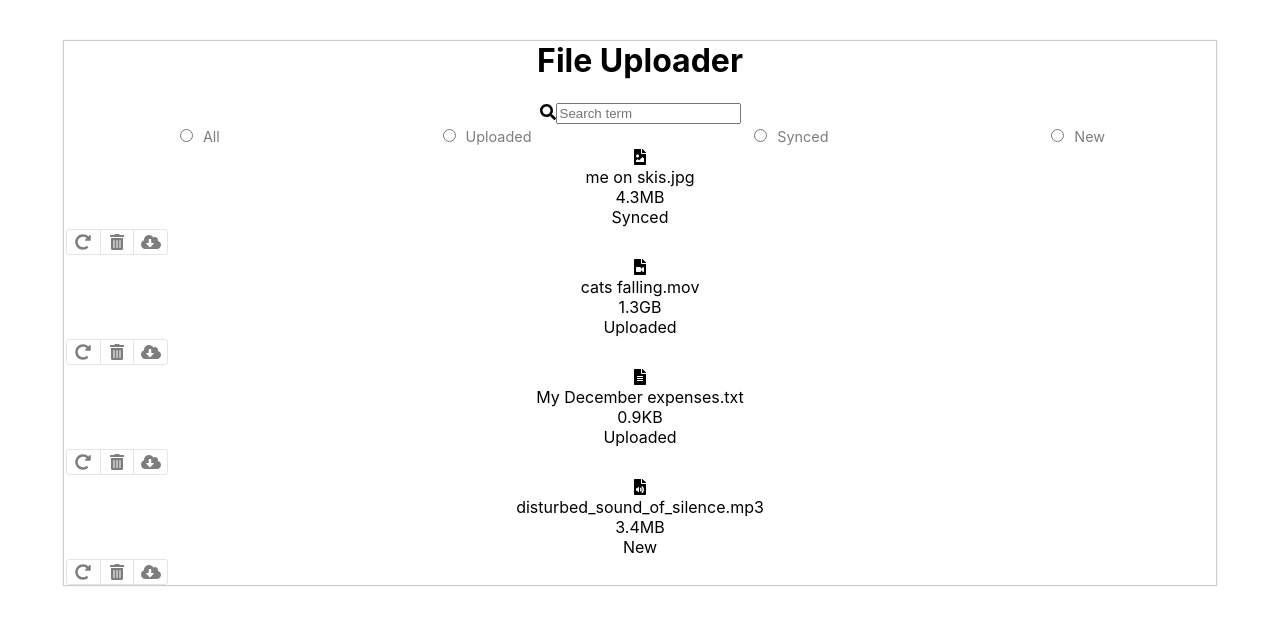
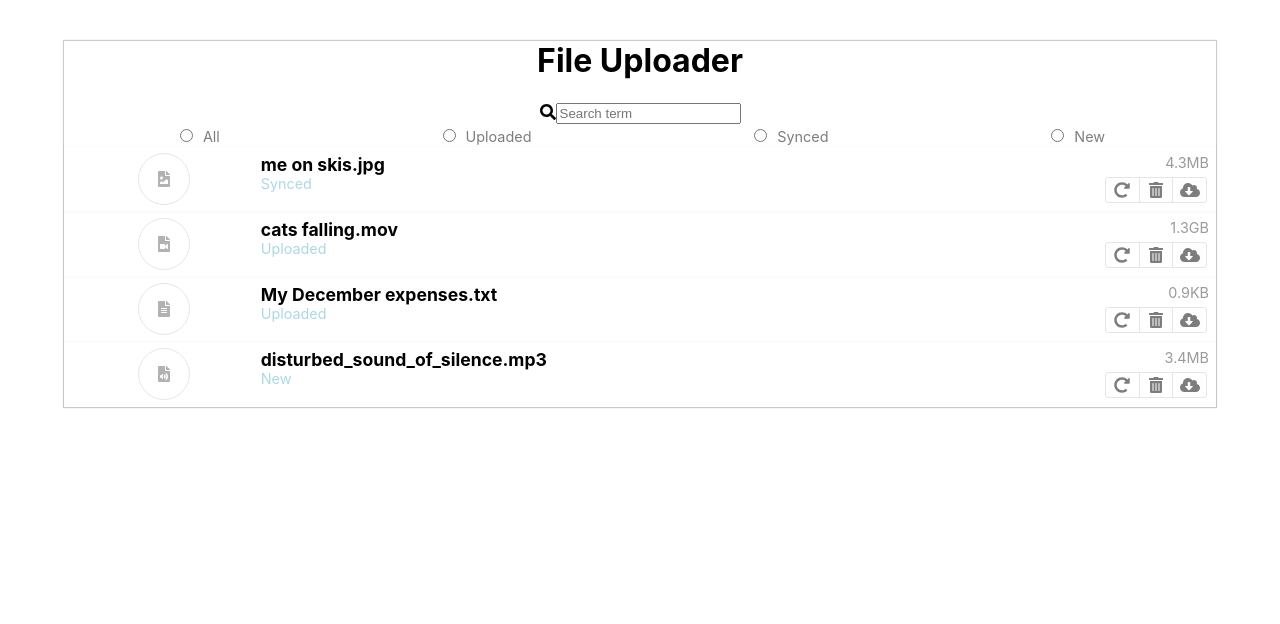
Before and after one commit to aniledev/react-file-uploader, a React (Create React App) app: page / in a window 1280 px wide. Shown: the top 624 px of the page. Built offline with nearby package versions, Linux system fonts and the light colour scheme; the HTML template or start-up script is replaced by a standard one.

Commit message:
styles: add styling for FilterableList component

```diff
--- a/src/Styles/FilterableList.css
+++ b/src/Styles/FilterableList.css
@@ -0,0 +1,59 @@
+.ListItem {
+  box-shadow: 0 0 1px 0 rgba(0, 0, 0, 0.1);
+  display: flex;
+  justify-content: space-between;
+  padding: 5px;
+}
+
+.ListItem__icon {
+  flex: 1;
+  display: flex;
+  justify-content: center;
+  align-items: center;
+}
+
+.ListItem__circle {
+  border-radius: 50%;
+  border: 1px solid rgba(0, 0, 0, 0.1);
+  width: 50px;
+  height: 50px;
+  display: flex;
+  justify-content: center;
+  align-items: center;
+  color: rgba(0, 0, 0, 0.3);
+}
+
+.ListItem__content {
+  flex: 5;
+  padding: 2px;
+}
+
+.ListItem__heading {
+  display: flex;
+}
+
+.ListItem__title {
+  flex: 4;
+  font-size: 1.1em;
+  font-weight: bold;
+  text-align: left;
+}
+
+.ListItem__size {
+  flex: 1;
+  font-size: 0.9em;
+  color: rgba(0, 0, 0, 0.4);
+  text-align: right;
+}
+
+.ListItem__actions {
+  display: flex;
+  justify-content: space-between;
+}
+
+.ListItem__status {
+  flex: 1;
+  font-size: 0.9em;
+  color: lightblue;
+  text-align: left;
+}
```
